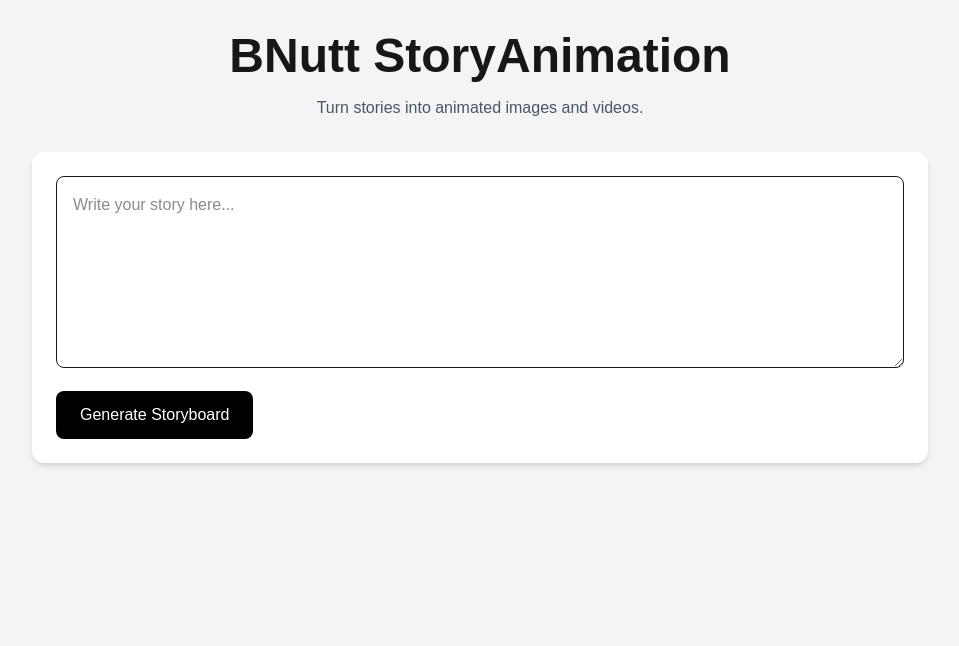
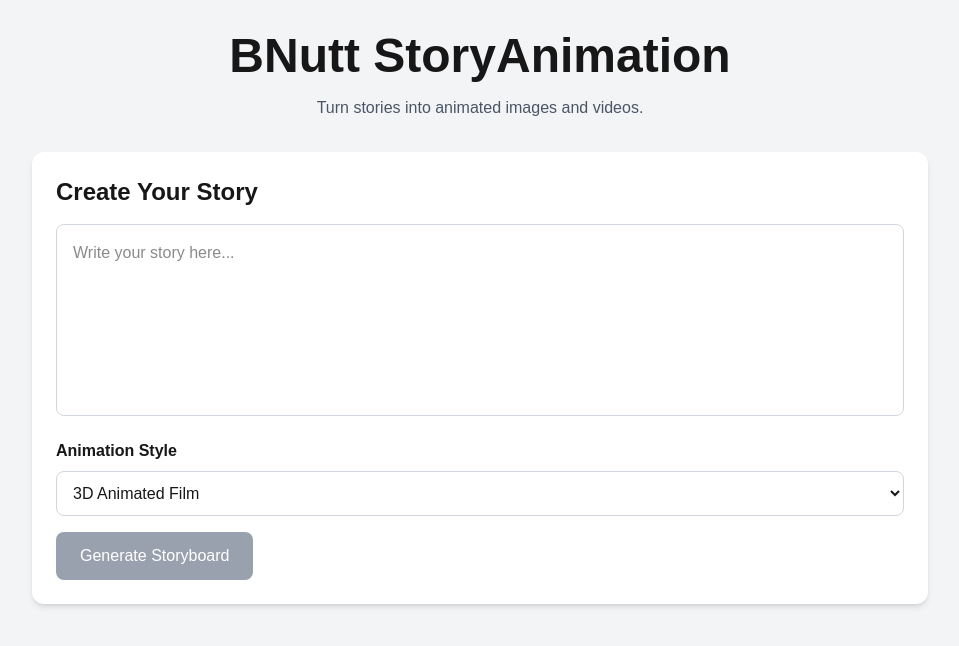
Before and after one commit to JITHU2558/bnutt-story-animation, a Next.js app: page / in a window 1280 px wide. Shown: the top 646 px of the page, without its empty margins (160-1119 px from the left). Built offline with nearby package versions, Linux system fonts and the light colour scheme.

Commit message:
Add character profiles and animation styles

```diff
--- a/app/page.tsx
+++ b/app/page.tsx
@@ -2,20 +2,35 @@
 
 import { useState } from "react";
 import { generateStoryboard } from "@/lib/storyboardGenerator";
+import { detectCharacters } from "@/lib/characterDetector";
+import { generateCharacterProfiles } from "@/lib/characterProfileGenerator";
 import { Scene } from "@/types/story";
+import { Character } from "@/types/character";
+import { AnimationStyle } from "@/types/animationStyle";
 
 export default function Home() {
   const [story, setStory] = useState("");
   const [scenes, setScenes] = useState<Scene[]>([]);
+  const [characters, setCharacters] = useState<Character[]>([]);
+  const [animationStyle, setAnimationStyle] =
+  useState<AnimationStyle>("3D Animated Film");
 
   function handleGenerateStoryboard() {
     const generatedScenes = generateStoryboard(story);
+
+    const detectedCharacters = detectCharacters(story);
+
+    const characterProfiles =
+      generateCharacterProfiles(detectedCharacters);
+
     setScenes(generatedScenes);
+    setCharacters(characterProfiles);
   }
 
   return (
     <main className="min-h-screen bg-gray-100 p-8">
       <div className="max-w-4xl mx-auto">
+        {/* Header */}
         <h1 className="text-5xl font-bold text-center mb-4">
           BNutt StoryAnimation
         </h1>
@@ -24,22 +39,133 @@ export default function Home() {
           Turn stories into animated images and videos.
         </p>
 
+        {/* Story Input */}
         <div className="bg-white rounded-xl shadow-md p-6 mb-8">
+          <h2 className="text-2xl font-bold mb-4">
+            Create Your Story
+          </h2>
+
           <textarea
             value={story}
             onChange={(e) => setStory(e.target.value)}
             placeholder="Write your story here..."
-            className="w-full h-48 border rounded-lg p-4 mb-4"
+            className="w-full h-48 border border-gray-300 rounded-lg p-4 mb-4 resize-none focus:outline-none focus:ring-2 focus:ring-black"
           />
+          <div className="mb-4">
+  <label
+    htmlFor="animationStyle"
+    className="block font-semibold mb-2"
+  >
+    Animation Style
+  </label>
+
+  <select
+    id="animationStyle"
+    value={animationStyle}
+    onChange={(e) =>
+      setAnimationStyle(e.target.value as AnimationStyle)
+    }
+    className="w-full border border-gray-300 rounded-lg p-3 bg-white"
+  >
+    <option value="2D Cartoon">
+      2D Cartoon
+    </option>
+
+    <option value="3D Animated Film">
+      3D Animated Film
+    </option>
+
+    <option value="Anime">
+      Anime
+    </option>
+
+    <option value="Storybook">
+      Storybook
+    </option>
+
+    <option value="Watercolor">
+      Watercolor
+    </option>
+
+    <option value="Comic">
+      Comic
+    </option>
+
+    <option value="Clay Animation">
+      Clay Animation
+    </option>
+  </select>
+</div>
 
           <button
             onClick={handleGenerateStoryboard}
-            className="bg-black text-white px-6 py-3 rounded-lg"
+            disabled={!story.trim()}
+            className="bg-black text-white px-6 py-3 rounded-lg hover:bg-gray-800 disabled:bg-gray-400 disabled:cursor-not-allowed"
           >
             Generate Storyboard
           </button>
         </div>
 
+        {/* Character Profiles */}
+        {characters.length > 0 && (
+          <div className="bg-white rounded-xl shadow-md p-6 mb-8">
+            <h2 className="text-2xl font-bold mb-4">
+              Character Profiles
+            </h2>
+
+            <div className="grid gap-4">
+              {characters.map((character) => (
+                <div
+                  key={character.id}
+                  className="border border-gray-200 rounded-lg p-4"
+                >
+                  <h3 className="text-xl font-bold mb-3">
+                    {character.name}
+                  </h3>
+
+                  <div className="space-y-2 text-gray-700">
+  <p>
+    <strong>Type:</strong>{" "}
+    {character.type}
+  </p>
+
+  <p>
+    <strong>Appearance:</strong>{" "}
+    {character.appearance}
+  </p>
+
+  <p>
+    <strong>Eyes:</strong>{" "}
+    {character.eyes}
+  </p>
+
+  <p>
+    <strong>Clothing:</strong>{" "}
+    {character.clothing}
+  </p>
+
+  <p>
+    <strong>Personality:</strong>{" "}
+    {character.personality}
+  </p>
+
+  <p>
+    <strong>Role:</strong>{" "}
+    {character.role}
+  </p>
+
+  <p>
+    <strong>Visual Style:</strong>{" "}
+    {character.visualStyle}
+  </p>
+</div>
+                </div>
+              ))}
+            </div>
+          </div>
+        )}
+
+        {/* Storyboard */}
         {scenes.length > 0 && (
           <div>
             <h2 className="text-2xl font-bold mb-4">
@@ -51,32 +177,39 @@ export default function Home() {
                 key={scene.id}
                 className="bg-white rounded-xl shadow-md overflow-hidden mb-6"
               >
+                {/* Future Image */}
                 <div className="h-64 bg-gray-200 flex items-center justify-center">
                   <span className="text-gray-500">
                     Future AI Image
                   </span>
                 </div>
 
+                {/* Scene Information */}
                 <div className="p-6">
-      <h3 className="text-xl font-bold mb-3">
+                  <h3 className="text-xl font-bold mb-4">
                     {scene.title}
                   </h3>
 
-      <div className="mb-3">
+                  <div className="mb-4">
                     <strong>Description:</strong>
-        <p>{scene.description}</p>
+
+                    <p className="text-gray-700 mt-1">
+                      {scene.description}
+                    </p>
                   </div>
 
-      <div className="mb-3">
+                  <div className="mb-4">
                     <strong>Image Prompt:</strong>
-        <p className="text-sm text-gray-600">
+
+                    <p className="text-sm text-gray-600 mt-1">
                       {scene.imagePrompt}
                     </p>
                   </div>
 
                   <div>
                     <strong>Animation Prompt:</strong>
-        <p className="text-sm text-gray-600">
+
+                    <p className="text-sm text-gray-600 mt-1">
                       {scene.animationPrompt}
                     </p>
                   </div>
--- /dev/null
+++ b/lib/characterProfileGenerator.ts
@@ -0,0 +1,27 @@
+import { Character } from "../types/character";
+
+export function generateCharacterProfiles(
+  characters: string[]
+): Character[] {
+  return characters.map((character, index) => ({
+    id: index + 1,
+
+    name:
+      character.charAt(0).toUpperCase() +
+      character.slice(1),
+
+    type: character,
+
+    appearance: `A detailed ${character} character with distinctive features`,
+
+    eyes: "Expressive eyes",
+
+    clothing: "Simple story-appropriate clothing",
+
+    personality: "Friendly and expressive",
+
+    role: "Character",
+
+    visualStyle: "Cinematic animated film style",
+  }));
+}
--- /dev/null
+++ b/types/animationStyle.ts
@@ -0,0 +1,8 @@
+export type AnimationStyle =
+  | "2D Cartoon"
+  | "3D Animated Film"
+  | "Anime"
+  | "Storybook"
+  | "Watercolor"
+  | "Comic"
+  | "Clay Animation";
--- /dev/null
+++ b/types/character.ts
@@ -0,0 +1,13 @@
+import { AnimationStyle } from "./animationStyle";
+
+export interface Character {
+  id: number;
+  name: string;
+  type: string;
+  appearance: string;
+  eyes: string;
+  clothing: string;
+  personality: string;
+  role: string;
+  visualStyle: AnimationStyle;
+}
```
Lines whose indentation alone changed are shown as unchanged.
